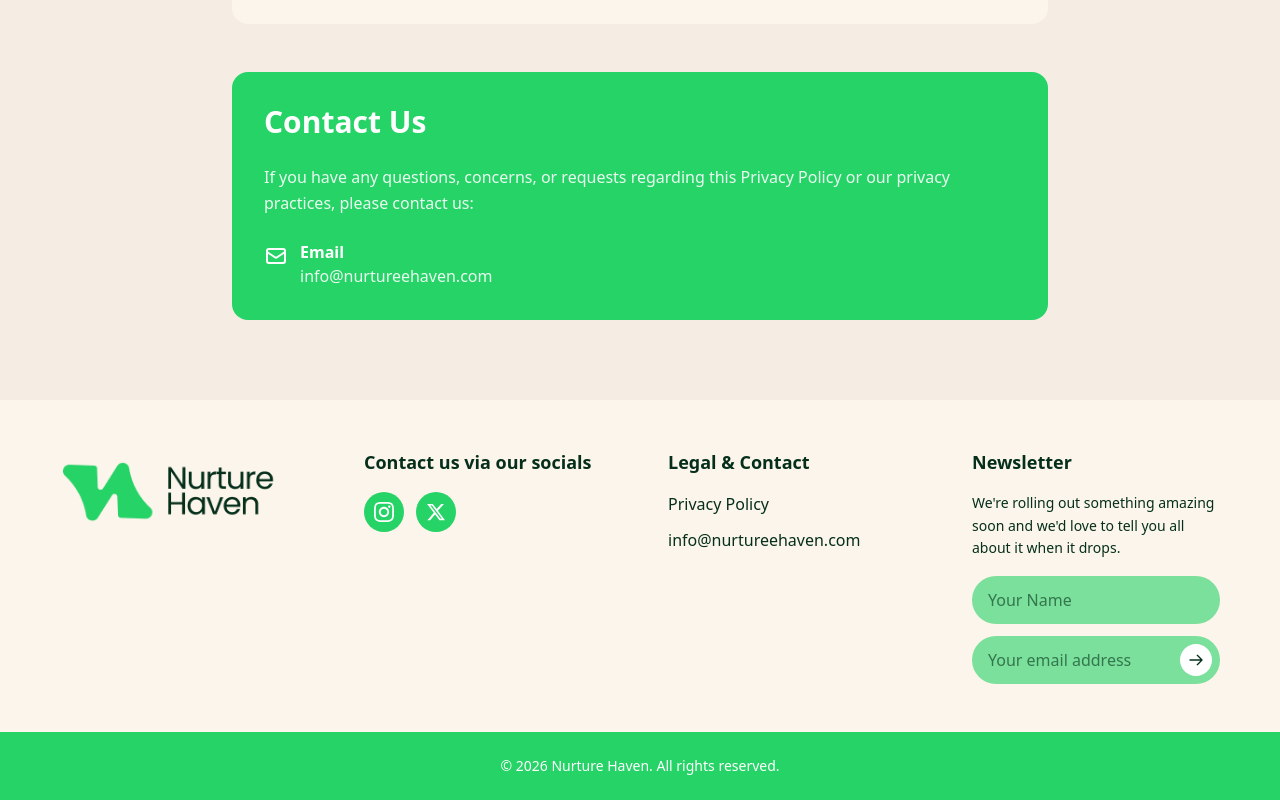
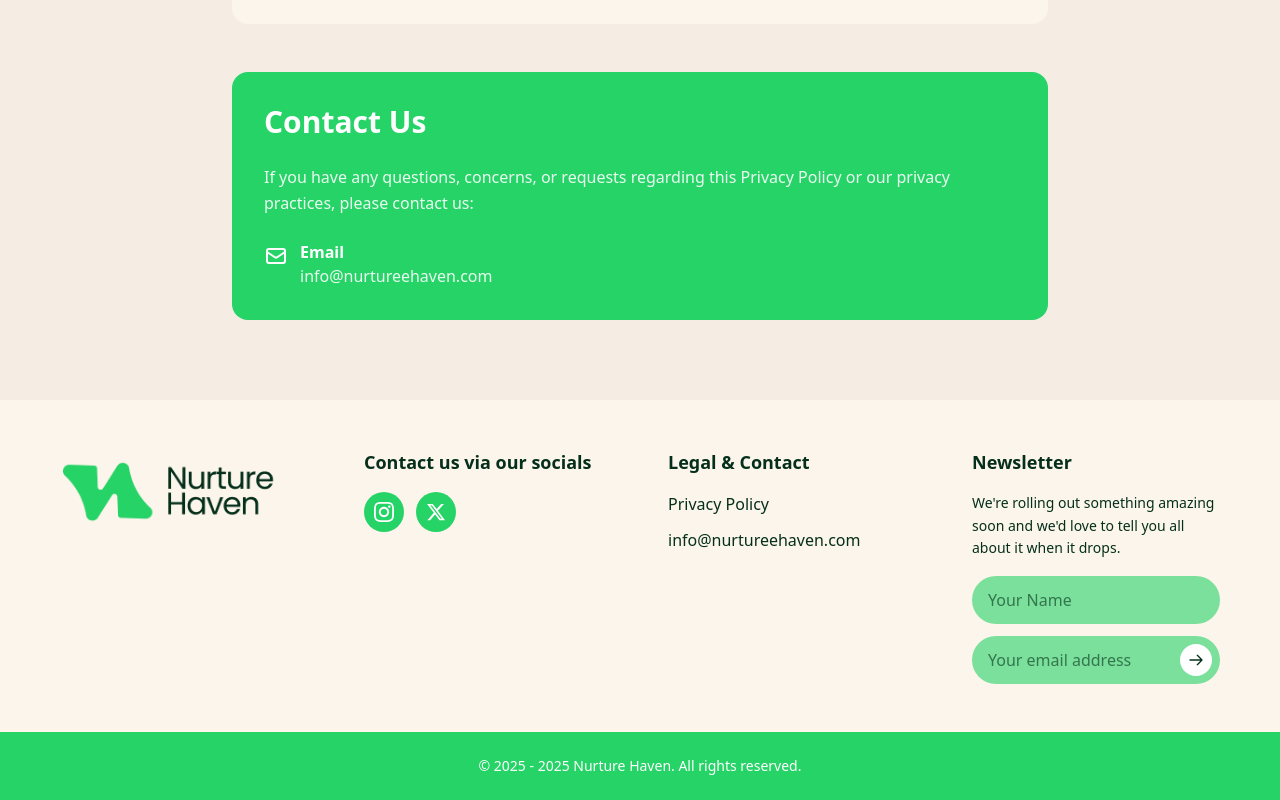
Before and after one commit to Adesmith001/nature-heaven-landing, a React (Vite) app: page /privacy-policy in a window 1280 px wide. Shown: the part 3632-4432 px from the top of the page. Built offline with nearby package versions, Linux system fonts and the light colour scheme.

Commit message:
update on breaking link and footer date

```diff
--- a/src/components/Footer.jsx
+++ b/src/components/Footer.jsx
@@ -103,6 +103,7 @@ const Footer = () => {
                             <div className="space-y-3">
                                 <Link
                                     to="/privacy-policy"
+                                    onClick={() => window.scrollTo({ top: 0, behavior: 'smooth' })}
                                     className="block text-[#052F1B] hover:text-[#26D367] transition-colors duration-300"
                                 >
                                     Privacy Policy
@@ -174,7 +175,7 @@ const Footer = () => {
             <div className="bg-[#26D367] py-6 px-6">
                 <div className="w-full px-4 sm:px-6 md:px-8 lg:px-10 xl:px-12 2xl:px-16 text-center">
                     <p className="text-white text-sm">
-                        © 2026 Nurture Haven. All rights reserved.
+                        © 2025 - {new Date().getFullYear()} Nurture Haven. All rights reserved.
                     </p>
                 </div>
             </div>
--- a/vite.config.js
+++ b/vite.config.js
@@ -10,4 +10,8 @@ export default defineConfig({
       plugins: [tailwindcss()],
     },
   },
+  server: {
+    middlewareMode: false,
+    historyApiFallback: true,
+  },
 })
```
